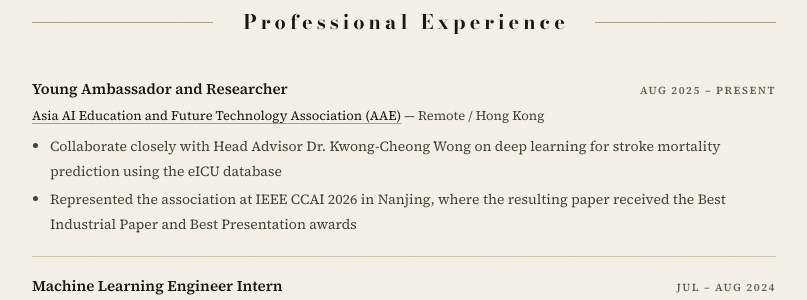
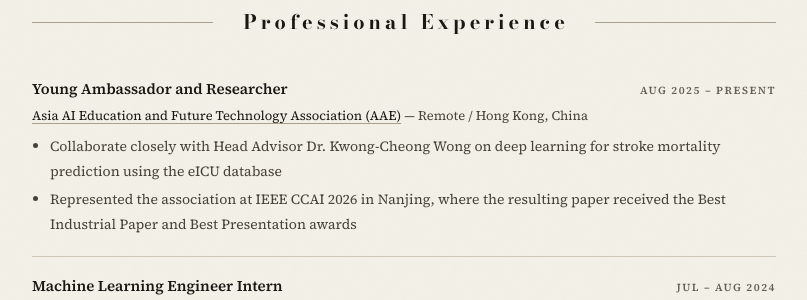
Before and after one commit to ZR-JIA/zr-jia.github.io, a Jekyll site: the page built from _pages/cv.md, in a window 1280 px wide and 900 px high, scrolled down 1202 px. Shown: the part 153-453 px from the top of the window, without its empty margins (236-1043 px from the left). Built offline with Jekyll 4.4.1, drawn with Linux system fonts in a browser that asks for light colours.

Commit message:
content: give the AAE location as Hong Kong, China
The CV page said "Remote / Hong Kong"; the CV PDF says "Remote / Hong
Kong, China", the form confirmed as correct. Match the PDF.

```diff
--- a/_pages/cv.md
+++ b/_pages/cv.md
@@ -102,7 +102,7 @@ description: "Curriculum Vitae of Zheng Rong JIA — AI researcher with expertis
             <span class="cv-entry-title">Young Ambassador and Researcher</span>
             <span class="cv-entry-date">Aug 2025 – Present</span>
           </div>
-          <p class="cv-entry-org"><a href="https://aae.com.hk/" target="_blank" rel="noopener noreferrer">Asia AI Education and Future Technology Association (AAE)</a> &mdash; Remote / Hong Kong</p>
+          <p class="cv-entry-org"><a href="https://aae.com.hk/" target="_blank" rel="noopener noreferrer">Asia AI Education and Future Technology Association (AAE)</a> &mdash; Remote / Hong Kong, China</p>
           <div class="cv-entry-body">
             <ul>
               <li>Collaborate closely with Head Advisor Dr. Kwong-Cheong Wong on deep learning for stroke mortality prediction using the eICU database</li>
```
